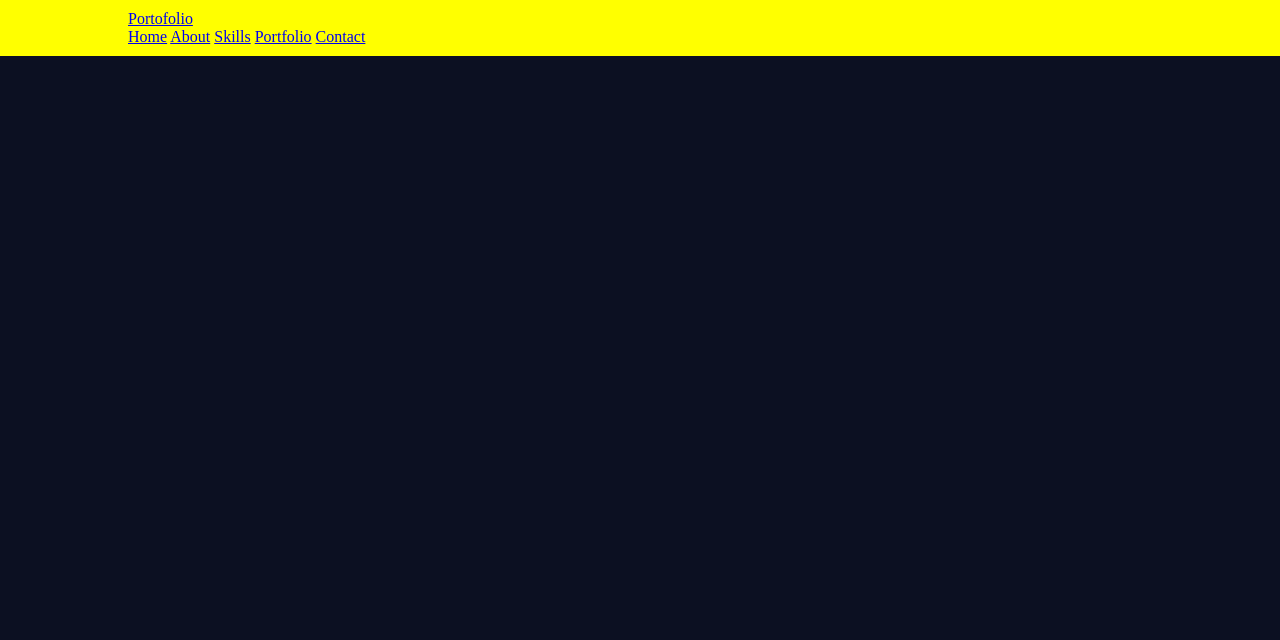
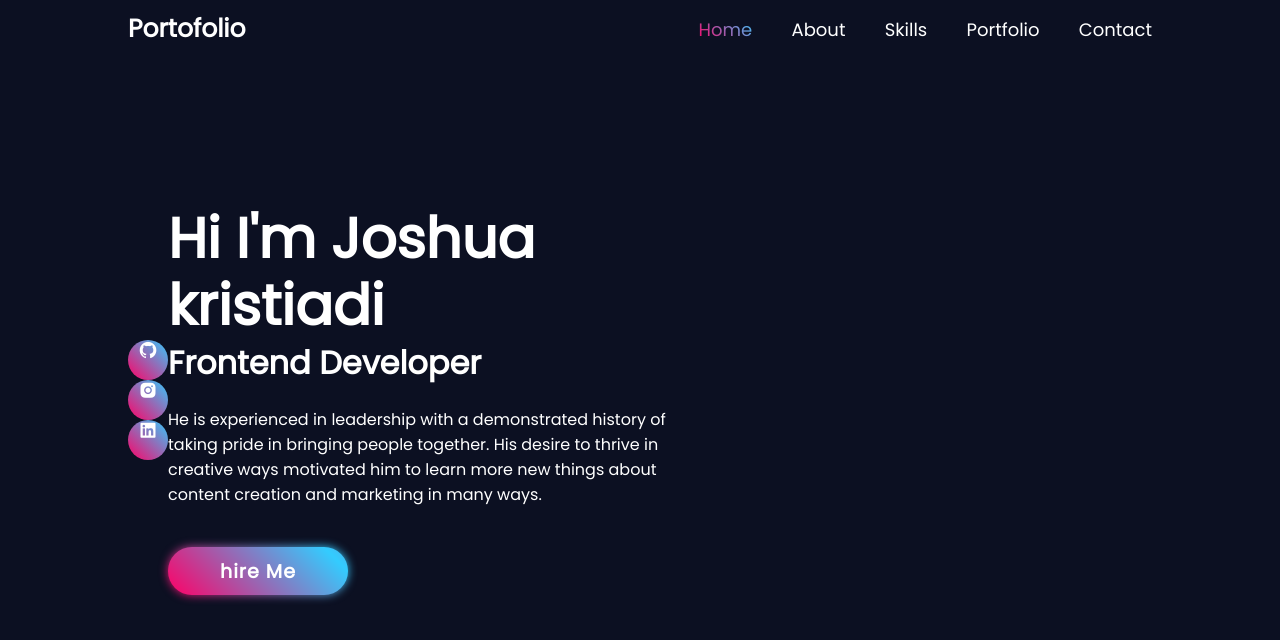
Before and after one commit to Jojokristiadi/membuat-portofolio, a plain HTML site: page index.html in a window 1280 px wide. Drawn offline with nearby package versions, Linux system fonts and the light colour scheme.

Commit message:
create portforlio 50% progress

```diff
--- a/index.html
+++ b/index.html
@@ -6,12 +6,13 @@
     <meta name="viewport" content="width=device-width, initial-scale=1.0">
     <title>Create Portofolio Easy</title>
     <link rel="stylesheet" href="style.css">
+    <link href='https://unpkg.com/boxicons@2.1.4/css/boxicons.min.css' rel='stylesheet'>
 </head>
 <body>
     <header class="header">
         <a href="#" class="logo">Portofolio</a>
         <nav class="navbar">
-            <a href="#">Home</a>
+            <a href="#" class="active">Home</a>
             <a href="#">About</a>
             <a href="#">Skills</a>
             <a href="#">Portfolio</a>
@@ -19,5 +20,25 @@
 
         </nav>
     </header>
+
+    <section class="home">
+        <div class="home-sci">
+            <a href="https://github.com/Jojokristiadi" target="_blank"><i class='bx bxl-github' ></i></a>
+            <a href="https://www.instagram.com/jkristiadi/" target="_blank"><i class='bx bxl-instagram-alt' ></i></a>
+            <a href="https://www.linkedin.com/in/joshuakristiadi/" target="_blank"><i class='bx bxl-linkedin-square' ></i></a>
+        </div>
+        <div class="home-content">
+            <h1>Hi I'm Joshua kristiadi</h1>
+            <h3>Frontend Developer</h3>
+            <p>
+                He is experienced in leadership with a demonstrated history of
+                taking pride in bringing people together.
+                His desire to thrive in creative ways motivated him to learn more new
+                things about content creation and marketing in many ways.</p>
+
+                <a href="#" class="btn">hire Me</a>
+
+        </div>
+    </section>
 </body>
 </html>
--- a/style.css
+++ b/style.css
@@ -2,13 +2,14 @@
 
 * {
     margin: 0;
-    font-family: serif, 'Poppins';
+    font-family: 'Poppins', serif;
     padding: 0;
     box-sizing: border-box;
 }
 
 body {
     background: #0c1022;
+    color: white;
 
 }
 
@@ -18,5 +19,124 @@ body .header {
     left: 0;
     width: 100%;
     padding: 10px 10%;
-    background: yellow;
+    display: flex;
+    justify-content: space-between;
+    align-items: center;
+    z-index:100 ;
 }
+body .header .logo {
+    font-size: 25px;
+    color:white;
+    font-weight: 600;
+    pointer-events: none;
+    text-decoration: none;
+}
+
+.navbar a {
+    font-size: 18px;
+    color: white;
+    text-decoration: none;
+    font-weight: 500;
+    margin-left: 35px;
+}
+
+.navbar a.active,
+.navbar a:hover {
+    background: linear-gradient(45deg, #f06, #3cf);
+    -webkit-text-fill-color: transparent;
+    -webkit-background-clip: text;
+}
+.home {
+    width: 100%;
+    height: 100vh;
+    display: flex;
+    align-items: center;
+    padding: 0 10%;
+
+}
+
+.home-content {
+    max-width: 500px;
+}
+
+.home-content h1 {
+    font-size: 56px;
+    font-weight: 700;
+    line-height: 1.2;
+}
+
+.home-content h3 {
+    font-size: 32px;
+    font-weight: 700;
+}
+
+.home-content p {
+    font-size: 16px;
+    margin: 20px 0 40px;
+
+}
+
+.btn {
+    position: relative;
+    display: inline-flex;
+    width: 180px;
+    height: 48px;
+    border-radius: 40px;
+    border-style: none;
+    text-decoration: none;
+    font-weight: 600;
+    letter-spacing: 1px;
+    justify-content: center;
+    align-items: center;
+    font-size: 19px;
+    color: #fff;
+    z-index: 1;
+}
+
+.btn::before {
+    content: '';
+    position: absolute;
+    top: 0;
+    left: 0;
+    inset: 0;
+    background:linear-gradient(45deg, #f06, #3cf, #f06) ;
+    z-index: -1;
+    border-radius: 40px;
+    background-size: 200%;
+    filter: blur(5px);
+    background-position: 0 0;
+}
+
+.btn:hover::before {
+    background-position: 100% 0;
+}
+
+.btn::after {
+    content: '';
+    position: absolute;
+    top: 0;
+    left: 0;
+    inset: 0;
+    background:linear-gradient(45deg, #f06, #3cf, #f06) ;
+    z-index: -1;
+    border-radius: 40px;
+    background-size: 200%;
+    transition: .5s ease;
+    background-position: 0 0;
+}
+.btn:hover::after {
+    background-position: 100% 0;
+}
+
+.home-sci a {
+    display: flex;
+    width: 40px;
+    height: 40px;
+    background: linear-gradient(45deg, #f06, #3cf);
+    border-radius: 50%;
+    font-size: 20px;
+    justify-content: center;
+    color: #fff;
+    text-decoration: none;
+
+}
```
